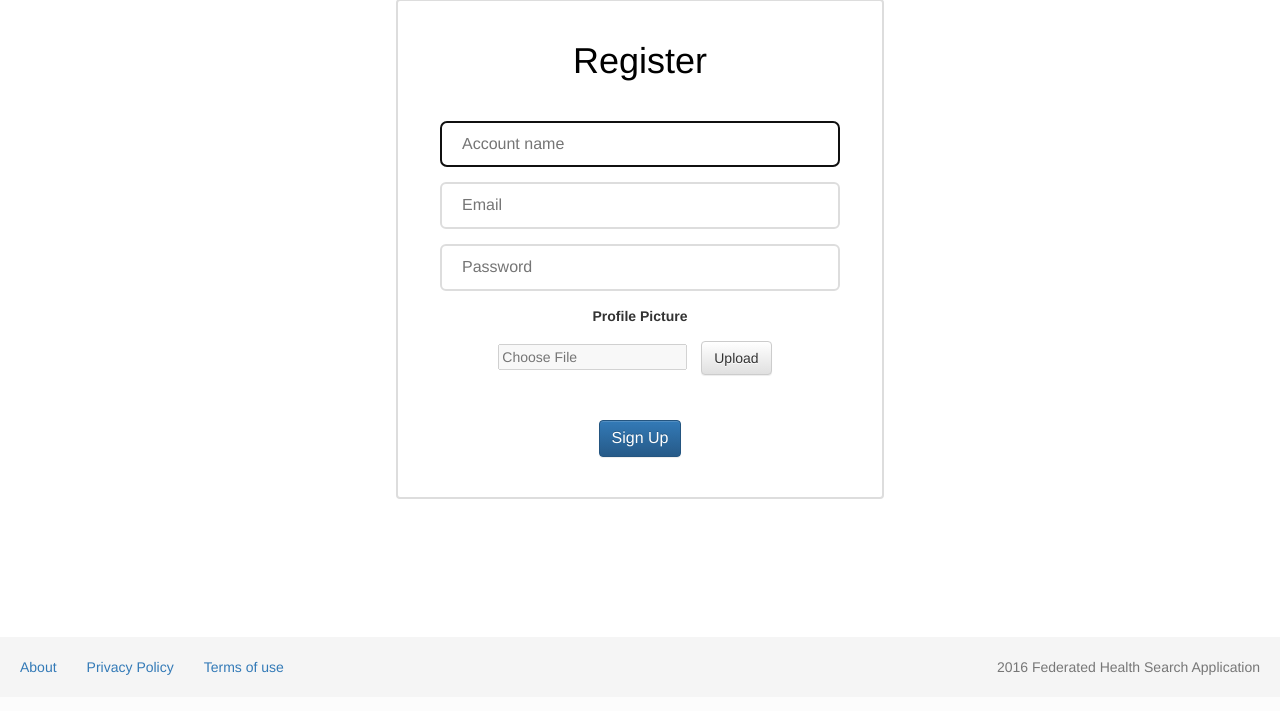
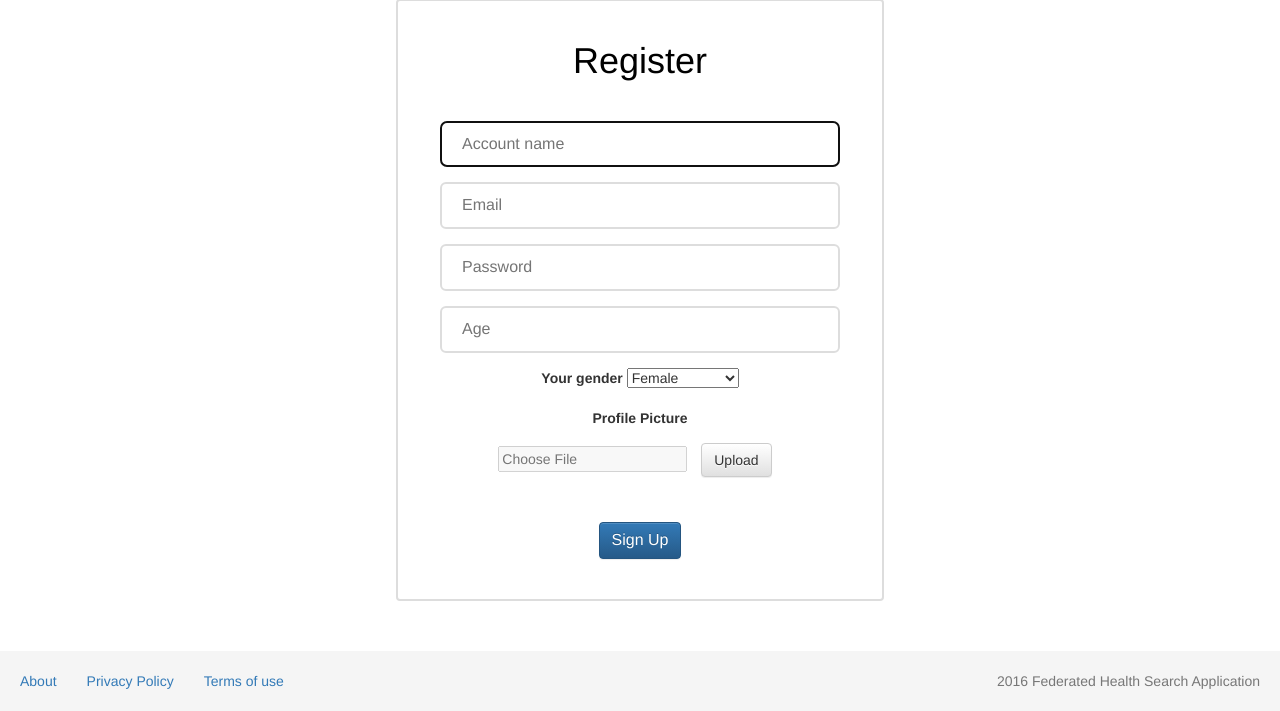
Before and after one commit to vjvasilev95/fhs_project, a Django app: page /register/ in a window 1280 px wide. Shown: the part 103-814 px from the top of the page. Before the commit the page ends 778 px from the top, so only its background shows below. Run offline with Django 3.2, Linux system fonts and the light colour scheme; some libraries are stand-ins or nearby versions.

Commit message:
register with age and gender

```diff
--- a/fhs/forms.py
+++ b/fhs/forms.py
@@ -9,15 +9,17 @@ class CategoryForm(forms.ModelForm):
 
 class UserForm(forms.ModelForm):
     password = forms.CharField(widget=forms.PasswordInput())
+    age = forms.IntegerField(help_text="Enter your age")
+    gender = forms.CharField()
 
     class Meta:
         model = User
-        fields = ('username', 'email', 'password')
+        fields = ('username', 'email', 'password', 'age', 'gender')
 
 class UserProfileForm(forms.ModelForm):
     class Meta:
         model = UserProfile
-        fields = ('picture',)
+        fields = ('picture', 'age', 'gender')
 
 class PageForm(forms.ModelForm):
     title = forms.CharField(max_length=128, help_text="Please enter the title of the page.")
--- a/fhs/models.py
+++ b/fhs/models.py
@@ -43,6 +43,8 @@ class Page(models.Model):
 class UserProfile(models.Model):
     user = models.OneToOneField(User)
     picture = models.ImageField(upload_to='profile_images', blank=True)
+    age = models.IntegerField()
+    gender = models.CharField(max_length=6)
 
     def __unicode__(self):
         return self.user.username
--- a/fhs/views.py
+++ b/fhs/views.py
@@ -169,6 +169,8 @@ def register(request):
     username_taken = False
     name = None
     email = None
+    age = None
+    gender = None
 
     if request.method == 'POST':
         user_data = request.POST
@@ -177,6 +179,10 @@ def register(request):
         profile_form = UserProfileForm(data=request.POST)
         name = user_data['username']
         email = user_data['email']
+        age = user_data['age']
+        print age
+        gender = user_data['gender']
+        print gender
 
         # If the two forms are valid...
         if user_form.is_valid() and profile_form.is_valid():
@@ -218,7 +224,7 @@ def register(request):
     return render(request,
             'fhs/register.html',
             {'user_form': user_form, 'profile_form': profile_form, 'registered': registered,
-             'email_in_db':email_in_db, 'username_taken':username_taken, "name": name, "email": email})
+             'email_in_db':email_in_db, 'username_taken':username_taken, "name": name, "email": email, "age": age, "gender": gender})
 
 
 def user_login(request):
--- a/templates/fhs/profile.html
+++ b/templates/fhs/profile.html
@@ -86,7 +86,7 @@
                                 <td class="category-sharer" valign="bottom" align="left">
                                     <p class="cat-descr"><strong>Description: </strong>{{ category.description }}</p>
                                 </td>
-                                <td class="text-right" valign="bottom">
+                                <td class="text-right" valign="left">
                                     <a href="{% url 'goto' %}?cat_id={{ category.id }}"> See more</a>
                                 </td>
                                 </tr>
--- a/templates/fhs/register.html
+++ b/templates/fhs/register.html
@@ -57,6 +57,28 @@
                             <div class="form-group">
                                 <input class="register-input" id="id_password" required name="password" maxlength="50" placeholder="Password" type="password">
                             </div>
+                            {% if age %}
+                            <div class="form-group">
+                                <input class="register-input" id="id_age" value="{{ age }}" maxlength="3" name="age" required placeholder="Age" type="text" />
+                            </div>
+                            {% else %}
+                            <div class="form-group">
+                                <input class="register-input" id="id_age" maxlength="3" name="age" required placeholder="Age" type="text" />
+                            </div>
+                            {% endif %}
+                            <div class="form-group">
+                            <label for="gender">Your gender</label>
+                            <select name="gender" class="page-choice" required>
+                                <option value="">Select Gender</option>
+                                {% if gender == "male" %}
+                                    <option value="male">Male</option>
+                                    <option value="female">Female</option>
+                                {% else %}
+                                    <option value="male">Male</option>
+                                    <option value="female" selected>Female</option>
+                                {% endif %}
+                            </select>
+                            </div>
                             <div class="form-group">
                                 <label id="pic-label" for="uploadFile">Profile Picture</label>
                                 <input id="uploadFile" placeholder="Choose File" disabled="disabled" />
```
Also changed, not shown: templates/fhs/search.html (+12 -1 lines).
